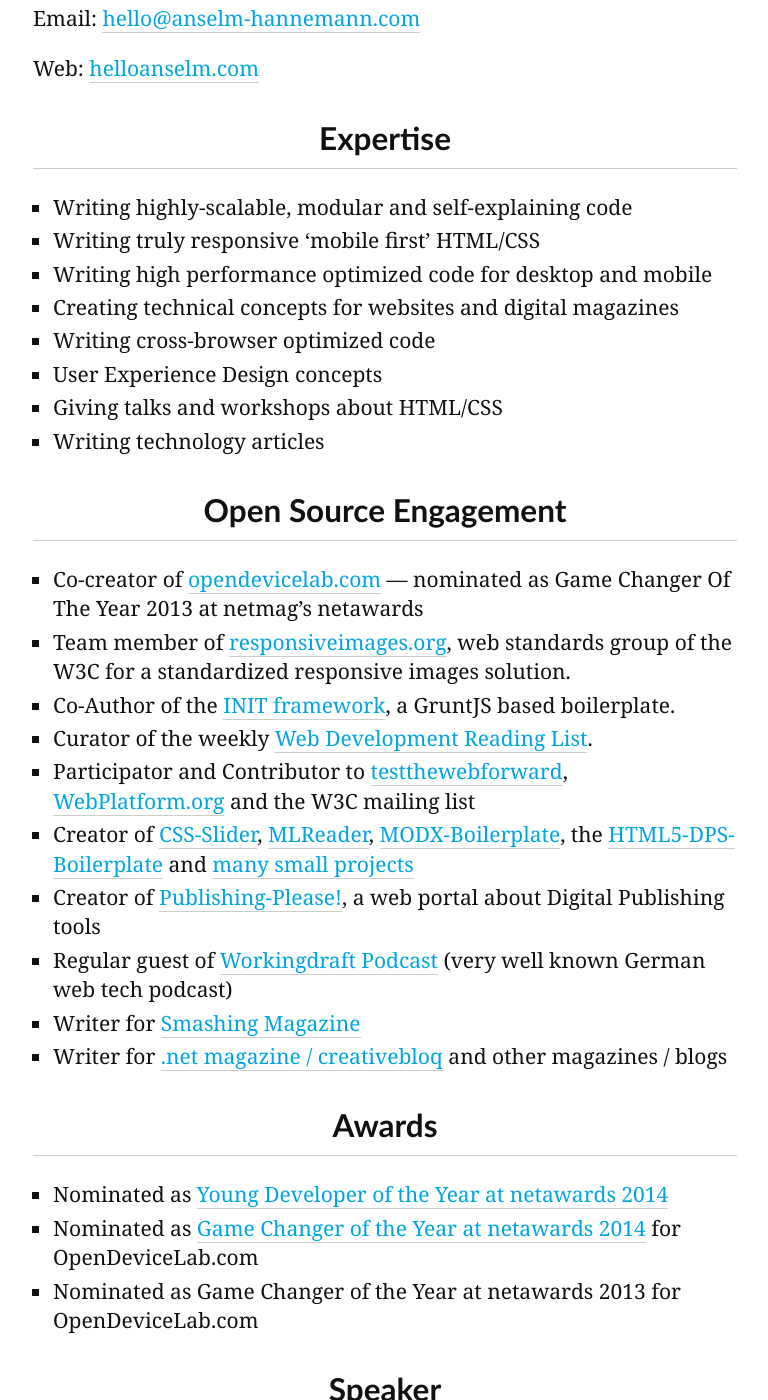
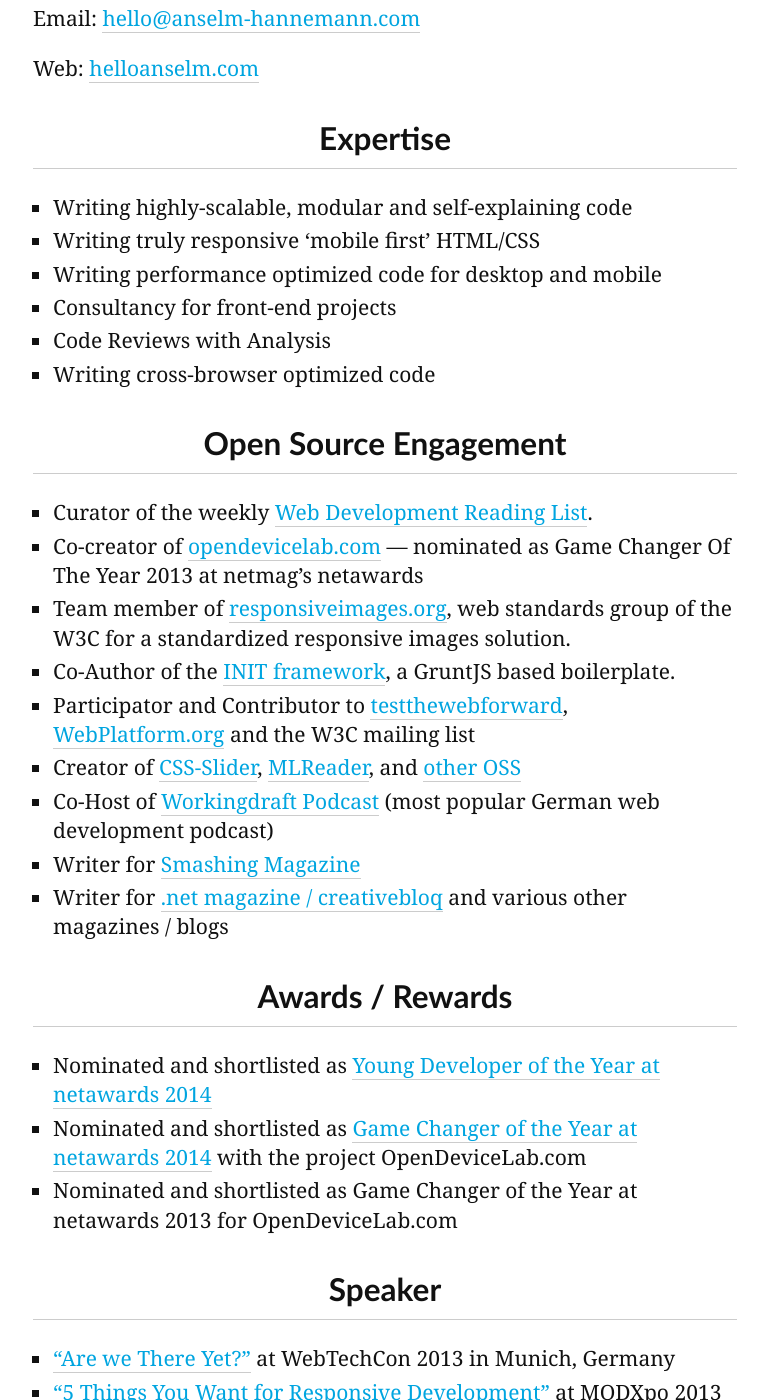
Before and after one commit to dayer4b/anselmh.github.com, a Jekyll site: the page built from cv/index.md, in a window 1280 px wide and 1400 px high, scrolled down 585 px. Shown: the whole window, without its empty margins (255-1023 px from the left). Built offline with Jekyll 4.4.1, drawn with Linux system fonts in a browser that asks for light colours; Markdown is read by kramdown in place of the engine named in the settings; comment, search, counter and statistics services are not loaded; some of the changed text lies outside the part shown.

Commit message:
Update and clean up CV a bit.

```diff
--- a/cv/index.md
+++ b/cv/index.md
@@ -19,31 +19,28 @@
 
 - Writing highly-scalable, modular and self-explaining code
 - Writing truly responsive 'mobile first' HTML/CSS
-- Writing high performance optimized code for desktop and mobile
-- Creating technical concepts for websites and digital magazines
+- Writing performance optimized code for desktop and mobile
+- Consultancy for front-end projects
+- Code Reviews with Analysis
 - Writing cross-browser optimized code
-- User Experience Design concepts
-- Giving talks and workshops about HTML/CSS
-- Writing technology articles
 
 ## Open Source Engagement
 
+- Curator of the weekly [Web Development Reading List](http://wdrl.info/).
 - Co-creator of [opendevicelab.com](http://opendevicelab.com/) &mdash; nominated as Game Changer Of The Year 2013 at netmag's netawards
 - Team member of [responsiveimages.org](http://responsiveimages.org/), web standards group of the W3C for a standardized responsive images solution.
-- Co-Author of the [INIT framework](https://github.com/drublic/init), a GruntJS based boilerplate.
-- Curator of the weekly [Web Development Reading List](http://wdrl.helloanselm.com/).
+- Co-Author of the [INIT framework](https://use-init.com/), a GruntJS based boilerplate.
 - Participator and Contributor to [testthewebforward](http://testthewebforward.org/), [WebPlatform.org](http://docs.webplatform.org/wiki/User:Anselm) and the W3C mailing list
-- Creator of [CSS-Slider](https://github.com/anselmh/css-slider/), [MLReader](https://chrome.google.com/webstore/detail/webstandards-mailing-list/kapkofkiggcefopeamfcpkkgfjjhmamf), [MODX-Boilerplate](https://github.com/anselmh/modx-boilerplate), the [HTML5-DPS-Boilerplate](https://github.com/anselmh/HTML5-DPS-Boilerplate) and [many small projects](https://github.com/anselmh?tab=repositories)
-- Creator of [Publishing-Please!](http://publishing-please.com/), a web portal about Digital Publishing tools
-- Regular guest of [Workingdraft Podcast](http://workingdraft.de/) (very well known German web tech podcast)
+- Creator of [CSS-Slider](https://github.com/anselmh/css-slider/), [MLReader](https://chrome.google.com/webstore/detail/webstandards-mailing-list/kapkofkiggcefopeamfcpkkgfjjhmamf), and [other OSS](https://github.com/anselmh?tab=repositories)
+- Co-Host of [Workingdraft Podcast](http://workingdraft.de/) (most popular German web development podcast)
 - Writer for [Smashing Magazine](http://www.smashingmagazine.com/author/anselm-hannemann/)
-- Writer for [.net magazine / creativebloq](http://www.netmagazine.com/features/road-responsive-images) and other magazines / blogs
+- Writer for [.net magazine / creativebloq](http://www.netmagazine.com/features/road-responsive-images) and various other magazines / blogs
 
-## Awards
+## Awards / Rewards
 
-- Nominated as [Young Developer of the Year at netawards 2014](https://thenetawards.com/vote/young-developer/anselm-hannemann/)
-- Nominated as [Game Changer of the Year at netawards 2014](https://thenetawards.com/vote/game-changer/open-device-lab/) for OpenDeviceLab.com
-- Nominated as Game Changer of the Year at netawards 2013 for OpenDeviceLab.com
+- Nominated and shortlisted as [Young Developer of the Year at netawards 2014](https://thenetawards.com/vote/young-developer/anselm-hannemann/)
+- Nominated and shortlisted as [Game Changer of the Year at netawards 2014](https://thenetawards.com/vote/game-changer/open-device-lab/) with the project OpenDeviceLab.com
+- Nominated and shortlisted as Game Changer of the Year at netawards 2013 for OpenDeviceLab.com
 
 ## Speaker
 
@@ -57,7 +54,7 @@
 
 ## Important client work
 
-- Front-End Development as Front-End Architect/Strategist for the [Vaillant Group](http://www.vaillant-group.com/).
+- Front-End Development as Front-End Architect/Strategist for the [Vaillant Group](http://www.vaillant-group.com/) building a highly-scalable, modularized front-end workflow for a large team.
 - Front-End-Development of the [SAP DataCenter Website](http://www.sapdatacenter.com/en/#!)
 - Co-Developed the [FOCUS Magazin for iPad](https://itunes.apple.com/us/app/focus-magazin/id548284324?mt=8) with 2issue
 - Development of the [FOCUS Magazin Teaser website](http://media.focus-magazin.de/)
@@ -65,23 +62,25 @@
 
 ## Organizing
 
-- Founder and Co-Manager of [PUBKON Conference](http://pubkon.eu/), Germans best known publishing conference
+- Co-Organizer of the international web development conference [NightlyBuild.io](http://www.nightlybuild.io/) in Cologne (2014)
+- Founder and Co-Manager of [PUBKON Conference](http://pubkon.eu/), Germany’s most popular publishing conference (2012-2014)
 - Co-Manager of the [InDesign User Group Munich](http://www.indesignusergroup.com/chapters/munich/)
 
 ## Education
 
-- Abitur "certificate" (equals high school diploma) at Jakob-Brucker Gymnasium Kaufbeuren, Germany
+- Abitur “certificate” (equals: high school diploma) at Jakob-Brucker Gymnasium Kaufbeuren, Germany
 - Regular [attendee at conferences](http://lanyrd.com/profile/anselmhannemann/past/)
-- Self learning beast.
+- “Self learning beast”.
 
 ## Work history
 
 - November 2007 - December 2011: Founded 2 person design agency, transformed to my own business in 2011
 - January 2012 - July 2013: Part-time work (freelance basis) for Hubert Burda Media / [FOCUS Magazin Verlag](http://www.focus.de/)
-- December 2011 - now: Freelance Front-End Developer & Architect
-- March 2011 - now: Freelance Advisor for Web Technologies at [2issue digital publishing GmbH](http://2issue.com/)
+- **December 2011 - now: Freelance Front-End Developer & Architect**
+- March 2011 - January 2014: Freelance Advisor for Web Technologies at [2issue digital publishing GmbH](http://2issue.com/)
 - May 2011 - now: Co-Founder and Organizer of [PUBKON Conference](http://2014.pubkon.eu/)
-- January 2014 - now: Front-End Developer at [Vaillant Group](http://www.vaillant-group.com/)
+- January 2014 - October 2014: Front-End Developer at [Vaillant Group](http://www.vaillant-group.com/)
+- July 2014 - September 2014: Co-Organizer of [NightlyBuild.io](http://www.nightlybuild.io/) conference
 
 ## Social commitment
 - Civilian service at LMU university clinic, Cardiology dpt. in Munich, Germany as medical assistant and IT manager (September 2009 - May 2010)
```
